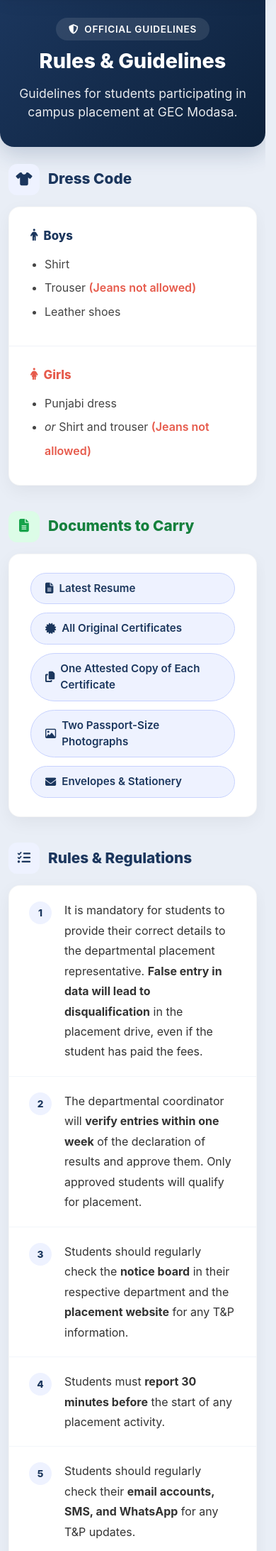
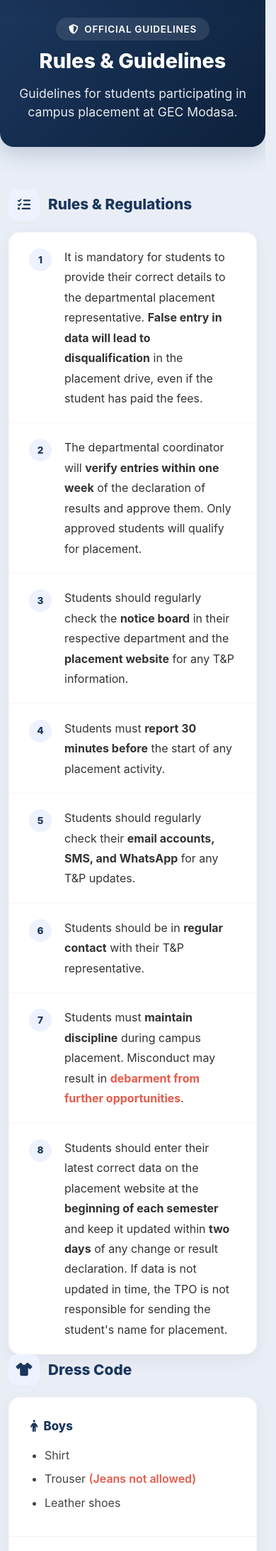
Before and after one commit to Aman-p02/gecm_placement_portal, a PHP site: page /gec_placement_portal/rules_and_guidelines.php in a window 390 px wide. Shown: the part 55-2240 px from the top of the page at 71% size. Run offline with PHP 8.4, Linux system fonts and the light colour scheme.

Commit message:
rearrangement in rules and guidlines for mobile view

```diff
--- a/rules_and_guidelines.php
+++ b/rules_and_guidelines.php
@@ -333,7 +333,8 @@
 
         <div class="row gx-4 align-items-start flex-lg-row-reverse">
             <!-- LEFT COLUMN -->
-            <div class="col-lg-6">
+            <div class="col-lg-6 d-flex flex-column">
+                <div style="order: 2">
                 <!-- 1. Dress Code -->
                 <div class="sec-title mt-0 animate-on-scroll">
                     <div class="ico" style="background:#eef2ff;color:var(--primary-navy);"><i class="fa-solid fa-shirt"></i></div>
@@ -358,8 +359,10 @@
                         </div>
                     </div>
                 </div>
+                </div>
 
                 <!-- 2. Documents -->
+                <div style="order: 3">
                 <div class="sec-title animate-on-scroll" style="margin-top:36px;">
                     <div class="ico" style="background:#dcfce7;color:#16a34a;"><i class="fa-solid fa-file-lines"></i></div>
                     <h2 style="color:#15803d;">Documents to Carry</h2>
@@ -372,12 +375,12 @@
                         <span class="doc-chip"><i class="fa-regular fa-image"></i> Two Passport-Size Photographs</span>
                         <span class="doc-chip"><i class="fa-solid fa-envelope"></i> Envelopes &amp; Stationery</span>
                     </div>
-                </div>
+                </div>                </div>
 
 
 
                 <!-- 3. Rules (MOBILE ONLY) -->
-                <div class="d-block d-lg-none">
+                <div class="d-block d-lg-none" style="order: 1">
                     <div class="sec-title animate-on-scroll" style="margin-top:36px;">
                         <div class="ico" style="background:#eef2ff;color:var(--primary-navy);"><i class="fa-solid fa-list-check"></i></div>
                         <h2 style="color:var(--primary-navy);">Rules &amp; Regulations</h2>
@@ -416,7 +419,9 @@
                             <div class="rule-body">Students should enter their latest correct data on the placement website at the <strong>beginning of each semester</strong> and keep it updated within <strong>two days</strong> of any change or result declaration. If data is not updated in time, the TPO is not responsible for sending the student's name for placement.</div>
                         </div>
                     </div>
+                </div>
 
+                <div class="d-block d-lg-none" style="order: 5">
                     <div class="sec-title animate-on-scroll" style="margin-top:36px;">
                         <div class="ico" style="background:#fee2e2;color:#dc2626;"><i class="fa-solid fa-triangle-exclamation"></i></div>
                         <h2 style="color:#b91c1c;">Penalty Rules</h2>
@@ -427,8 +432,10 @@
                         </div>
                     </div>
                 </div>
+                </div>
 
                 <!-- 4. Company Grades -->
+                <div style="order: 4">
                 <div class="sec-title animate-on-scroll" style="margin-top:36px;">
                     <div class="ico" style="background:#fef3c7;color:#d97706;"><i class="fa-solid fa-layer-group"></i></div>
                     <h2 style="color:#92400e;">Company Grade Classification</h2>
@@ -464,6 +471,7 @@
                     </div>
                 </div>
 
+                </div>
             </div>
 
             <!-- RIGHT COLUMN (DESKTOP ONLY) -->
```
